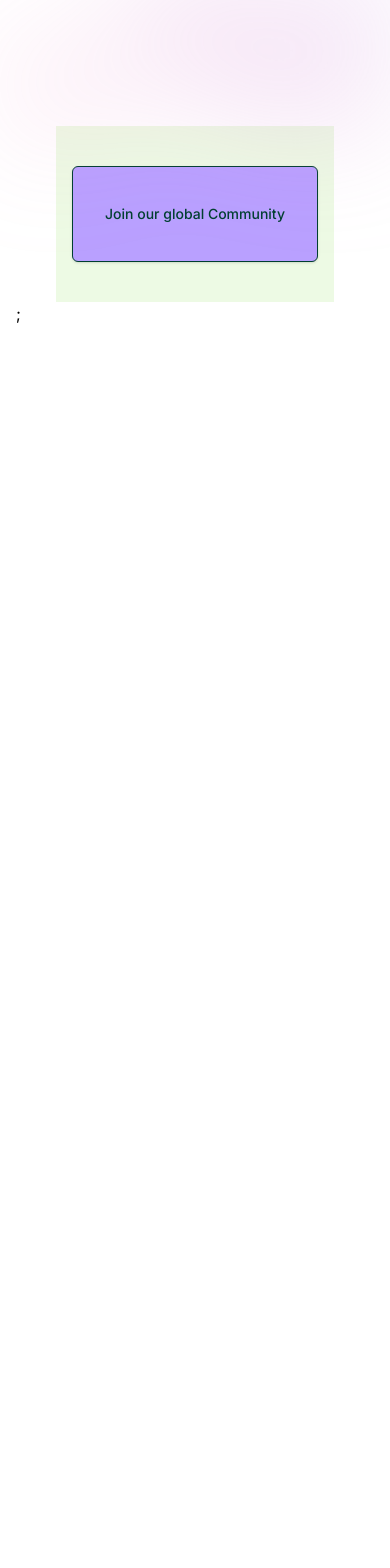
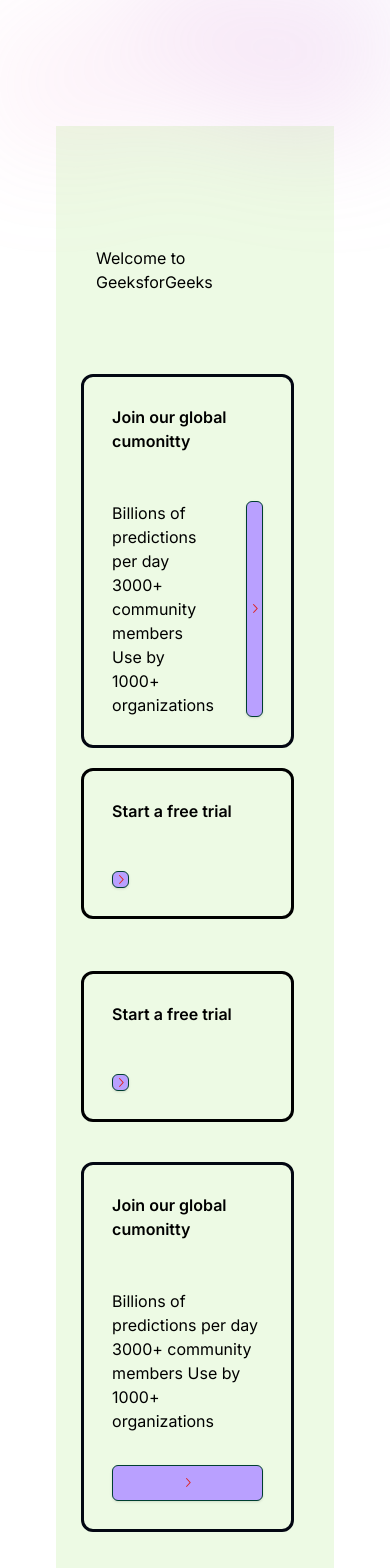
Before and after one commit to dzakyabdurhmn/quickpage, a Next.js app: page / in a window 390 px wide. Shown: the part 9640-11208 px from the top of the page. Before the commit the page ends 9982 px from the top, so only its background shows below. Built offline with nearby package versions, Linux system fonts and the light colour scheme.

Commit message:
<ui>:[create footer like pepole say 🎉]

```diff
--- a/section/footer/index.tsx
+++ b/section/footer/index.tsx
@@ -31,20 +31,128 @@
 // }
 
 // export default footer;
-
+"use client";
 import { Button } from "@/components/button";
+import { Form } from "@/components/";
+import { ChevronRightIcon } from "@radix-ui/react-icons";
 import React from "react";
 
 function index() {
   return (
     <div className="px-10 roundedNoneAdam">
       <div className="bg-[#EDFAE4] rounded-t-3xl roundedNone  max-w-[1500px] mt-20 justify-center mx-auto">
-        <div className="max-w-screen-xl py-10 px-4 sm:px-6  text-gray-800 flex  justify-between mx-auto">
-          <Button variant="purple" className="w-full h-24">
-            <div className="object-left-top">
-              <span>Join our global Community</span>
-            </div>
-          </Button>
+        <div className="flow-root p-10">
+          <p className="float-left flex items-center justify-center mt-20  mx-auto max-w-[700px]">
+            Welcome to GeeksforGeeks
+          </p>
+          <div className="float-right">
+            <>
+              <div className="flex items-center justify-center mt-20  mx-auto max-w-[700px]">
+                <div className="flex flex-col  justify-center  space-y-8">
+                  <div className="flex-row xl:gap-4 xl:flex">
+                    <div className="flex flex-col space-y-4 border-[3px] rounded-xl px-7 border-gray-950 max-w- py-7">
+                      <div className="flex gap-y-12 flex-col">
+                        <span className="font-semibold max-w-[152px]">
+                          Join our global cumonitty
+                        </span>
+
+                        <div className="flex gap-x-8 max-w-[253px]">
+                          <div>
+                            Billions of predictions per day 3000+ community
+                            members Use by 1000+ organizations
+                          </div>
+                          <Button
+                            size={"box"}
+                            className="-ml bottom-0 right-0"
+                            variant={"purple"}
+                          >
+                            <ChevronRightIcon className="text-red-600 text-5xl" />
+                          </Button>
+                        </div>
+                      </div>
+                    </div>
+                    <p className=" border-[3px] space-y-7 mt-5 xl:mt-0 rounded-xl flex flex-col border-black px-7  py-7">
+                      <div className="flex gap-y-12 flex-col">
+                        <span className="font-semibold">
+                          Start a free trial
+                        </span>
+
+                        <div className="flex gap-x-8">
+                          <Button
+                            size={"box"}
+                            className="-ml"
+                            variant={"purple"}
+                          >
+                            <ChevronRightIcon className="text-red-600 text-5xl" />
+                          </Button>
+                        </div>
+                      </div>
+                    </p>
+                  </div>
+                  {/*  */}
+                  <div className="flex-row xl:flex gap-5">
+                    <p className=" border-[3px] space-y-7 mt-5 xl:mt-0 rounded-xl flex flex-col border-black px-7 mb-10 py-7">
+                      <div className="flex gap-y-12 flex-col">
+                        <span className="font-semibold">
+                          Start a free trial
+                        </span>
+
+                        <div className="flex gap-x-8">
+                          <Button
+                            size={"box"}
+                            className="-ml"
+                            variant={"purple"}
+                          >
+                            <ChevronRightIcon className="text-red-600 text-5xl" />
+                          </Button>
+                        </div>
+                      </div>
+                    </p>
+                    <div className="flex flex-col space-y-4 border-[3px] rounded-xl px-7 border-gray-950 mb-10 py-7">
+                      <div className="flex gap-y-12 flex-col">
+                        <span className="font-semibold max-w-[152px]">
+                          Join our global cumonitty
+                        </span>
+
+                        <div className="flex flex-col gap-y-8 max-w-[253px]">
+                          <div>
+                            Billions of predictions per day 3000+ community
+                            members Use by 1000+ organizations
+                          </div>
+                          <Button
+                            size={"default"}
+                            className="-ml"
+                            variant={"purple"}
+                          >
+                            <ChevronRightIcon className="text-red-600 text-5xl" />
+                          </Button>
+                        </div>
+                      </div>
+                    </div>
+                  </div>
+                  {/* <div className="flex space-x-4">
+                    <p className=" flex flex-col space-y-4 border-[3px] rounded-xl px-7 border-gray-950 max-w- py-7">
+                      <span>
+                        “Koo started to adopt BentoML more than a year ago as a
+                        platform of choice for model deployments and monitoring.
+                        From our early experience it was clear that deploying ML
+                        models, a statistic that most companies struggle with,
+                        was a solved problem for Koo. The BentoML team works
+                        closely with their community of users like I've never
+                        seen before. Their AMAs, the advocacy on Slack and
+                        getting on calls with their customers, are much
+                        appreciated by early-adopters and seasoned users”
+                      </span>
+                      <span className="font-semibold">
+                        Harsh Singhal, Head of Machine Learning,{" "}
+                        <span className="font-bold">Koo</span>
+                      </span>
+                    </p>
+                  </div> */}
+                </div>
+              </div>
+            </>
+          </div>
         </div>
       </div>
     </div>
```
